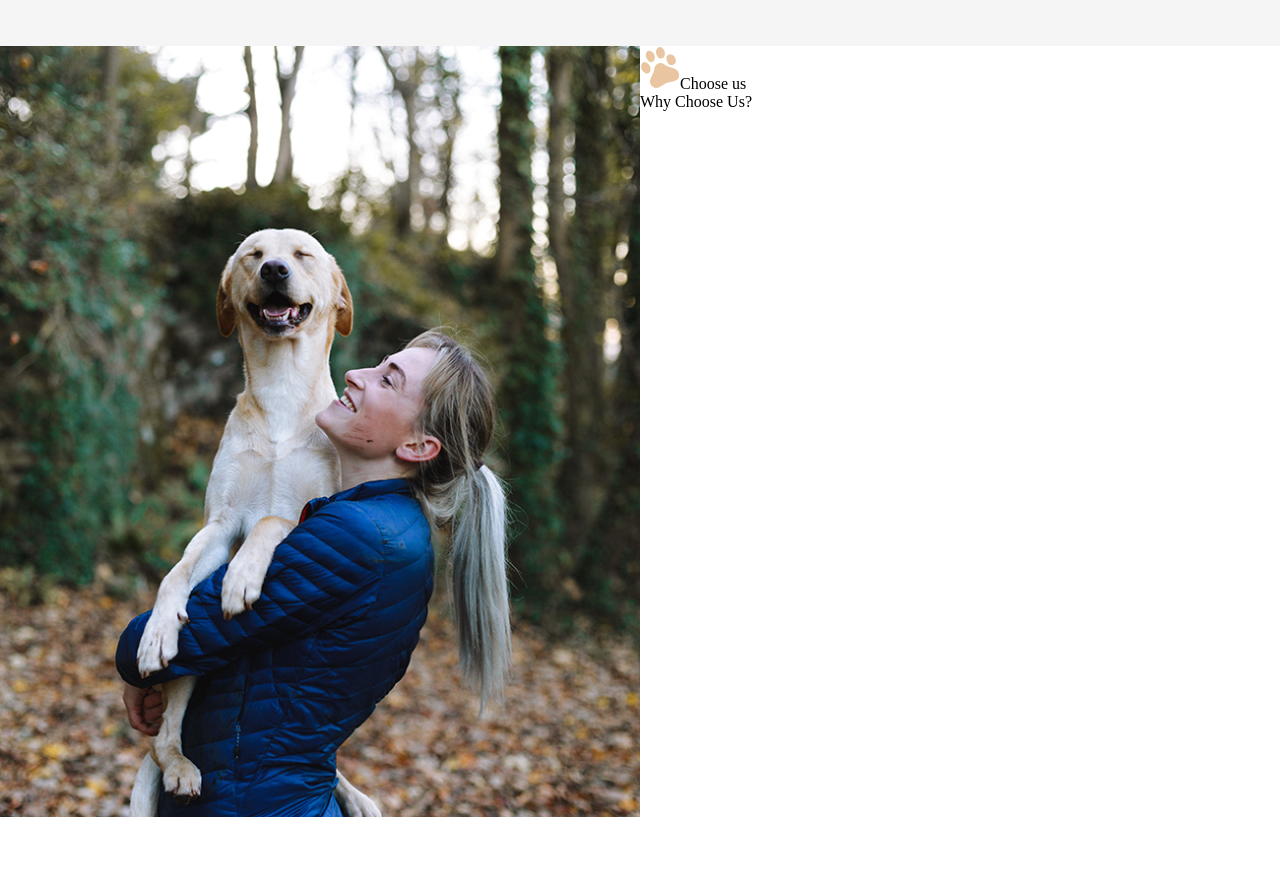
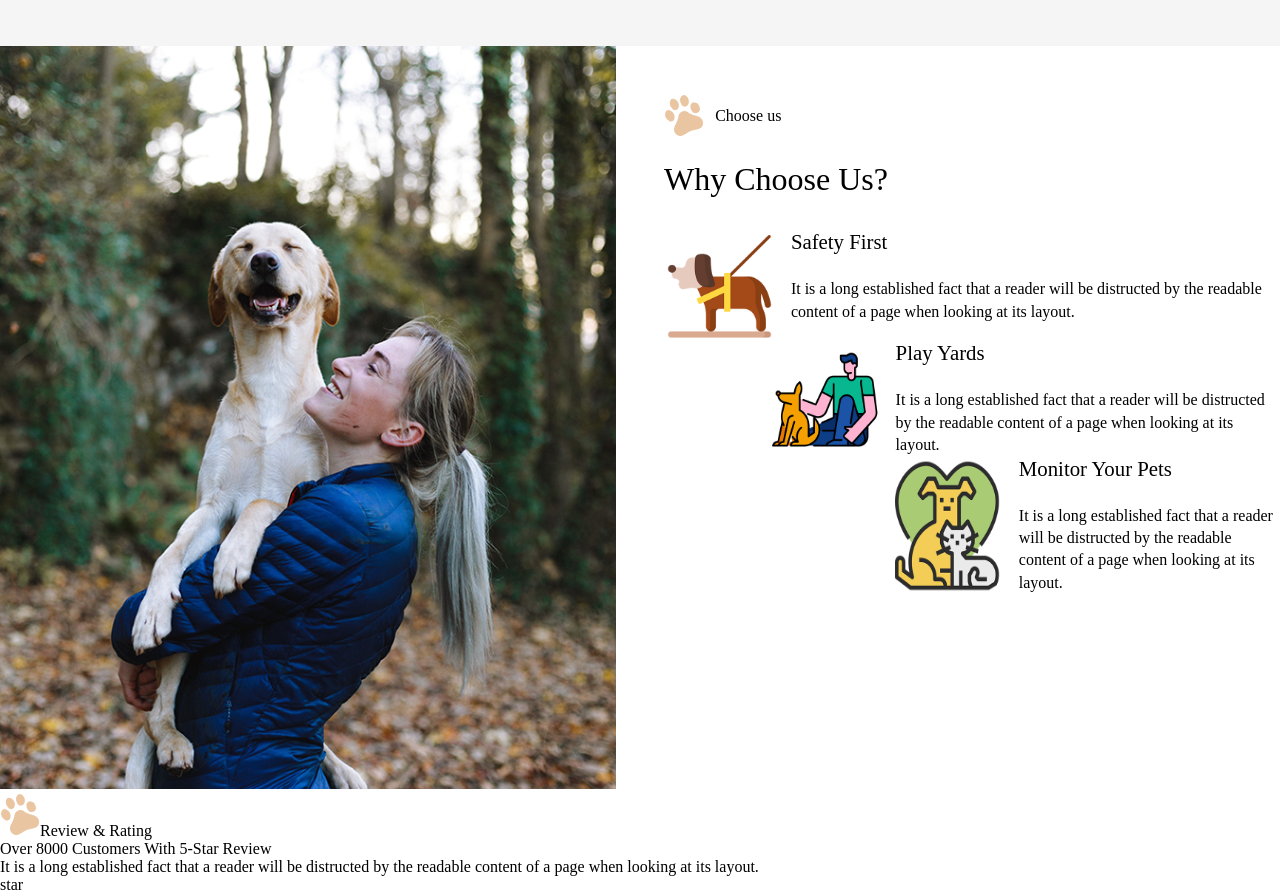
Before and after one commit to Andreaserra1997/proj-html-vuejs, a Vue app: page / in a window 1280 px wide. Shown: the part 1819-2713 px from the top of the page. Before the commit the page ends 2640 px from the top, so only its background shows below. Built offline with nearby package versions, Linux system fonts and the light colour scheme.

Commit message:
add AppReview

```diff
--- a/src/components/AppChoose.vue
+++ b/src/components/AppChoose.vue
@@ -1,5 +1,7 @@
 <script>
-export default {};
+import AppChooseUs from "./AppChooseUs.vue";
+
+export default { components: { AppChooseUs } };
 </script>
 
 <template>
@@ -12,7 +14,8 @@ export default {};
         <img src="/img/dog-icon.png" />
         <span>Choose us</span>
       </div>
-      <div>Why Choose Us?</div>
+      <div class="title">Why Choose Us?</div>
+      <AppChooseUs />
     </div>
   </div>
 </template>
@@ -20,6 +23,7 @@ export default {};
 <style lang="scss" scoped>
 .container {
   display: flex;
+  gap: 3rem;
 }
 .square-img {
   width: 50%;
@@ -29,5 +33,17 @@ export default {};
 }
 .square-text {
   width: 50%;
+  .icon {
+    display: flex;
+    align-items: center;
+    padding-top: 3rem;
+    span {
+      padding-left: 0.7rem;
+    }
+  }
+}
+.title {
+  font-size: 2rem;
+  padding: 1.5rem 0 2rem;
 }
 </style>
--- /dev/null
+++ b/src/components/AppChooseUs.vue
@@ -0,0 +1,68 @@
+<script>
+export default {
+  data() {
+    return {
+      arrChoose: [
+        {
+          img: "/img/w-3.png",
+          title: "Safety First",
+          text: "It is a long established fact that a reader will be distructed by the readable content of a page when looking at its layout.",
+        },
+        {
+          img: "/img/w-2.png",
+          title: "Play Yards",
+          text: "It is a long established fact that a reader will be distructed by the readable content of a page when looking at its layout.",
+        },
+        {
+          img: "/img/w-1.png",
+          title: "Monitor Your Pets",
+          text: "It is a long established fact that a reader will be distructed by the readable content of a page when looking at its layout.",
+        },
+      ],
+    };
+  },
+};
+</script>
+
+<template>
+  <div v-for="choose in arrChoose" :key="choose.img" class="chooses">
+    <img :src="choose.img" />
+    <div class="text">
+      <div class="title">{{ choose.title }}</div>
+      <p>{{ choose.text }}</p>
+    </div>
+  </div>
+</template>
+
+<style lang="scss" scoped>
+.chooses {
+  display: flex;
+  img {
+    width: 18%;
+  }
+  .text {
+    display: flex;
+    flex-direction: column;
+    padding-left: 1rem;
+    p {
+      line-height: 1.4rem;
+    }
+  }
+  .title {
+    padding-bottom: 1.5rem;
+    font-size: 1.3rem;
+  }
+}
+.chooses:nth-child(even) {
+  justify-content: end;
+  .text {
+    width: 65%;
+  }
+}
+.chooses:last-child {
+  justify-content: end;
+  .text {
+    width: 45%;
+  }
+}
+</style>
--- a/src/components/AppMain.vue
+++ b/src/components/AppMain.vue
@@ -3,9 +3,10 @@ import AppJumbo from "./AppJumbo.vue";
 import AppAboutUs from "./AppAboutUs.vue";
 import AppService from "./AppService.vue";
 import AppChoose from "./AppChoose.vue";
+import AppReview from "./AppReview.vue";
 
 export default {
-  components: { AppJumbo, AppAboutUs, AppService, AppChoose },
+  components: { AppJumbo, AppAboutUs, AppService, AppChoose, AppReview },
 };
 </script>
 
@@ -14,6 +15,7 @@ export default {
   <AppAboutUs />
   <AppService />
   <AppChoose />
+  <AppReview />
 </template>
 
 <style lang="scss" scoped></style>
--- a/src/components/AppPill.vue
+++ b/src/components/AppPill.vue
@@ -73,7 +73,8 @@ export default {
     }
     .icon-img {
       background-color: $color-yellow;
-      width: 30%;
+      width: 60px;
+      height: 60px;
       border-radius: 50%;
       padding: 1.2rem;
     }
--- /dev/null
+++ b/src/components/AppReview.vue
@@ -0,0 +1,22 @@
+<script>
+export default {};
+</script>
+
+<template>
+  <div class="icon">
+    <img src="/img/dog-icon.png" />
+    <span>Review & Rating</span>
+  </div>
+  <div class="container-review">
+    <div class="review">
+      <div>Over 8000 Customers With 5-Star Review</div>
+      <div>
+        It is a long established fact that a reader will be distructed by the
+        readable content of a page when looking at its layout.
+      </div>
+      <div>star</div>
+    </div>
+  </div>
+</template>
+
+<style lang="scss" scoped></style>
--- a/src/components/HeaderLink.vue
+++ b/src/components/HeaderLink.vue
@@ -49,7 +49,6 @@ export default {
 
 ul {
   @include my-display-center;
-  background-color: $color-light-white;
   padding: 0.5rem;
 }
 img {
```
